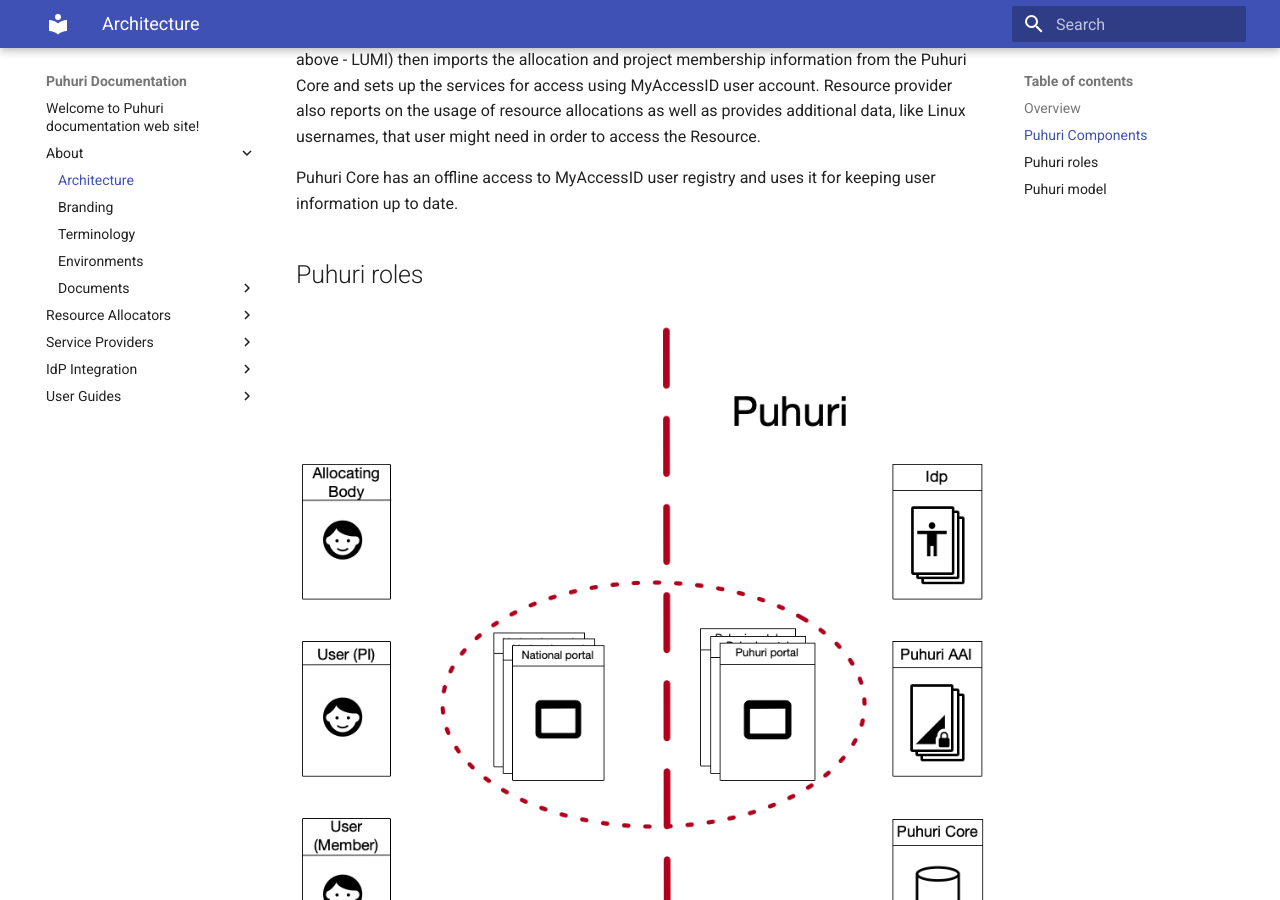
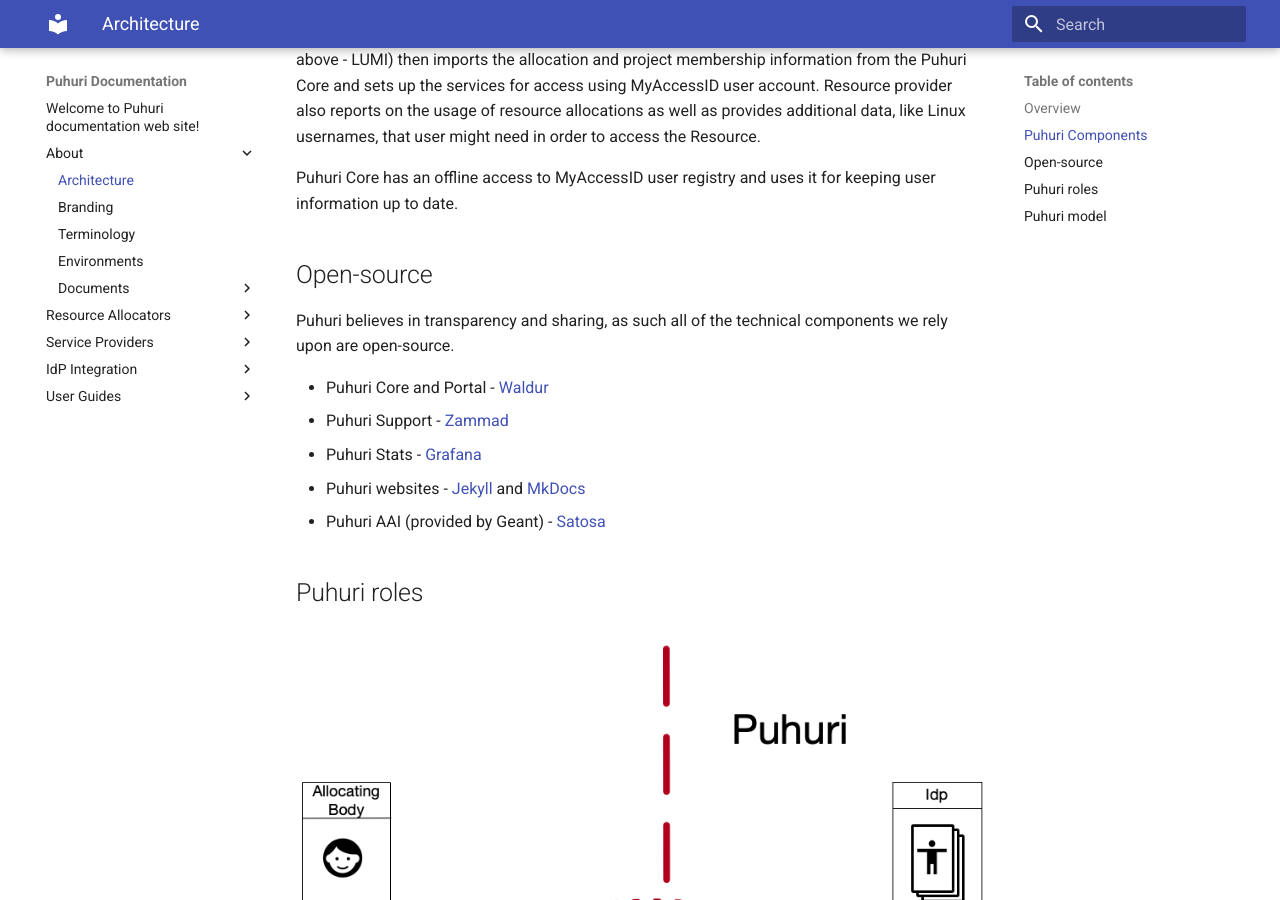
Before and after one commit to neicnordic/puhuri-web, an MkDocs documentation site: the page built from docs/architecture.md, in a window 1280 px wide and 900 px high, scrolled down 1018 px. Built offline with MkDocs 1.6.1 and Material for MkDocs 9.7.7, drawn with Linux system fonts in a browser that asks for light colours.

Commit message:
Add summary of components technology to Puhuri website

```diff
--- a/docs/architecture.md
+++ b/docs/architecture.md
@@ -26,6 +26,16 @@ user might need in order to access the Resource.
 
 Puhuri Core has an offline access to MyAccessID user registry and uses it for keeping user information up to date.
 
+## Open-source
+
+Puhuri believes in transparency and sharing, as such all of the technical components we rely upon are open-source.
+
+- Puhuri Core and Portal - [Waldur](https://github.com/waldur)
+- Puhuri Support - [Zammad](https://github.com/zammad/zammad)
+- Puhuri Stats - [Grafana](https://github.com/grafana/grafana/)
+- Puhuri websites - [Jekyll](https://github.com/jekyll/jekyll/) and [MkDocs](https://github.com/mkdocs/mkdocs/)
+- Puhuri AAI (provided by Geant) - [Satosa](https://github.com/IdentityPython/SATOSA)
+
 ## Puhuri roles
 ![Roles](assets/puhuri-roles.png)
 
```
